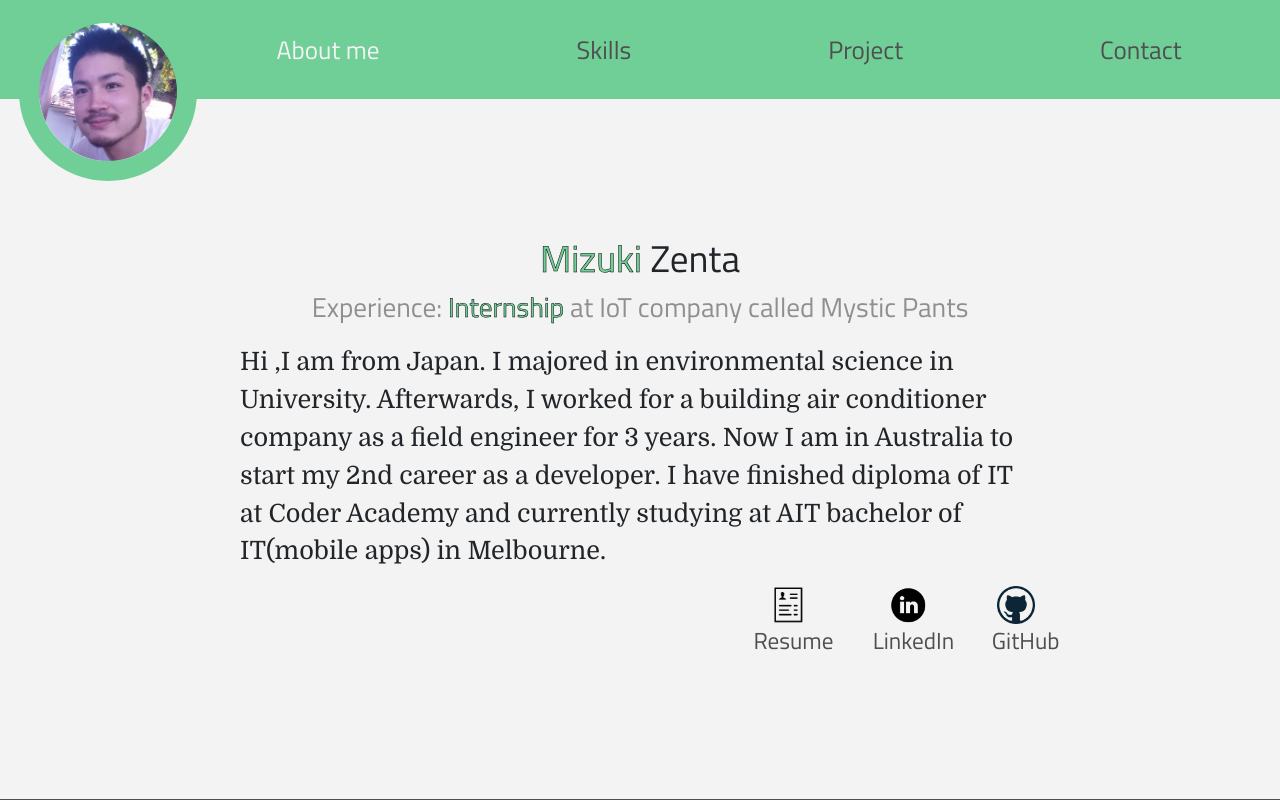
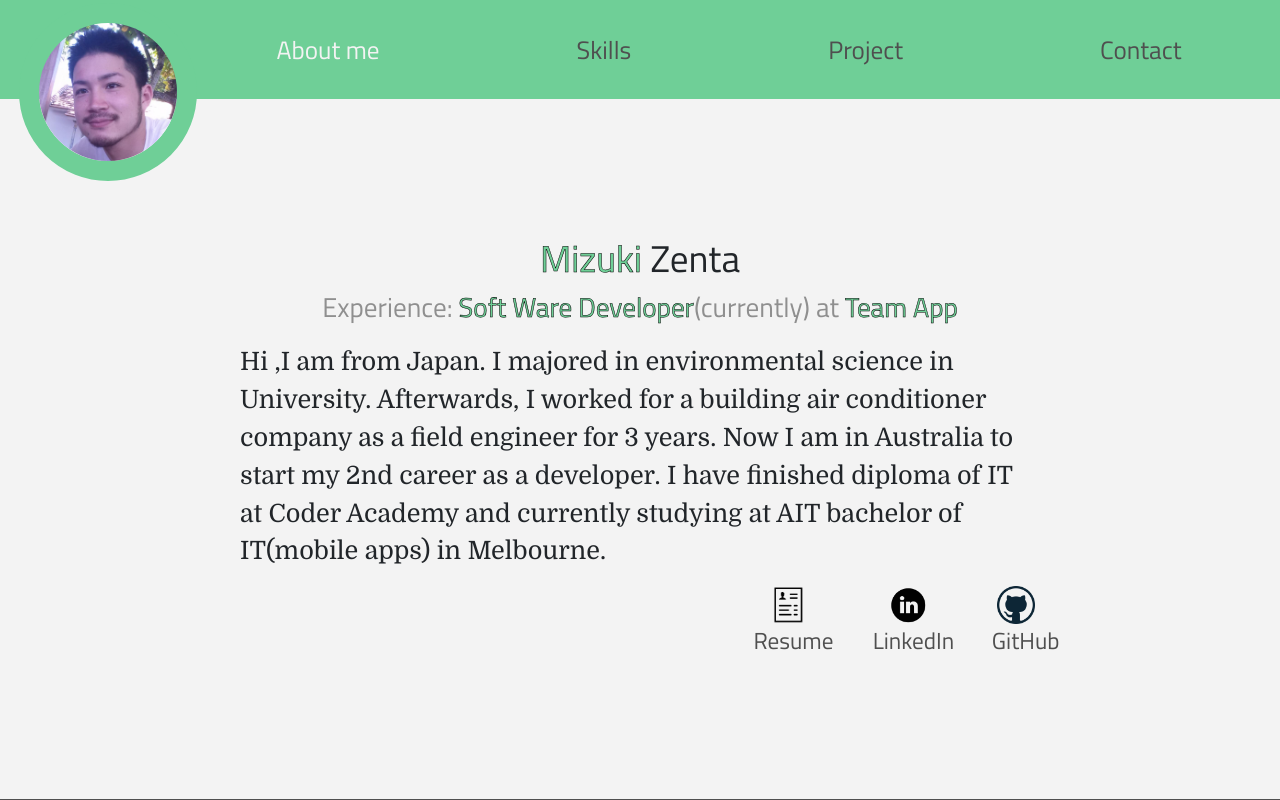
Before and after one commit to MizukiZ/New-Portfolio, a React (Create React App) app: page / in a window 1280 px wide. Shown: the top 800 px of the page. Built offline with nearby package versions, Linux system fonts and the light colour scheme.

Commit message:
add download attribute and update aboutme section

```diff
--- a/src/App.css
+++ b/src/App.css
@@ -55,6 +55,11 @@
 }
 
 .about-wrap span {
+  -webkit-text-stroke: 0.5px #000;
+  color: #6fcf97;
+}
+
+.about-wrap span a {
   -webkit-text-stroke: 0.5px #000;
   color: #6fcf97;
 }
--- a/src/components/AboutMe.js
+++ b/src/components/AboutMe.js
@@ -13,7 +13,12 @@ function AboutMe({ position, screenHeight, headerOffSet }) {
         </div>
 
         <div className="sub-title mb-3">
-          Experience: <span>Internship</span> at IoT company called Mystic Pants
+          Experience: <span>Soft Ware Developer</span>(currently) at{" "}
+          <span>
+            <a href="https://www.teamapp.com/" target="_blank">
+              Team App
+            </a>
+          </span>
         </div>
 
         <div className="about-main mb-3">
@@ -25,7 +30,7 @@ function AboutMe({ position, screenHeight, headerOffSet }) {
         </div>
 
         <div className="icons-section mb-2">
-          <a href="/devResume.docx">
+          <a href="/devResume.docx" download>
             <img src="resume.png" alt="resumeLogo" />
             Resume
           </a>
```
